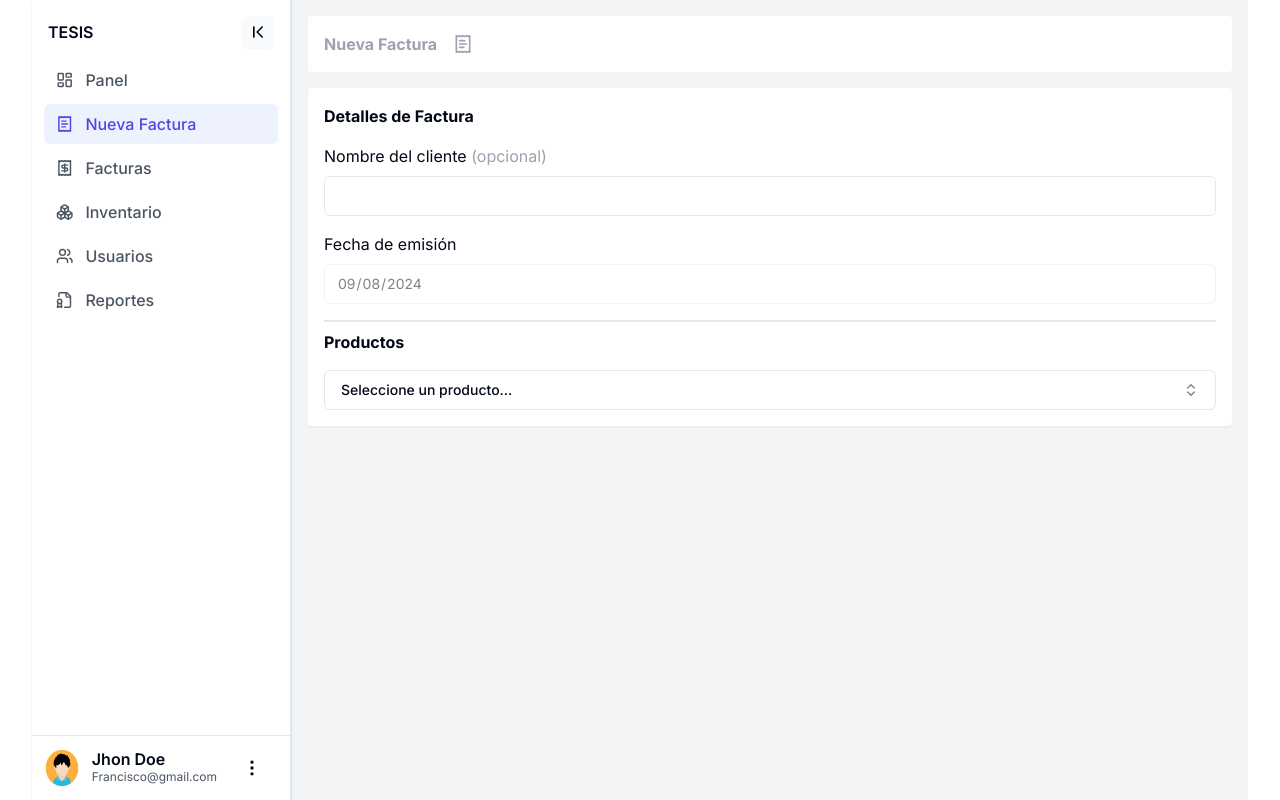
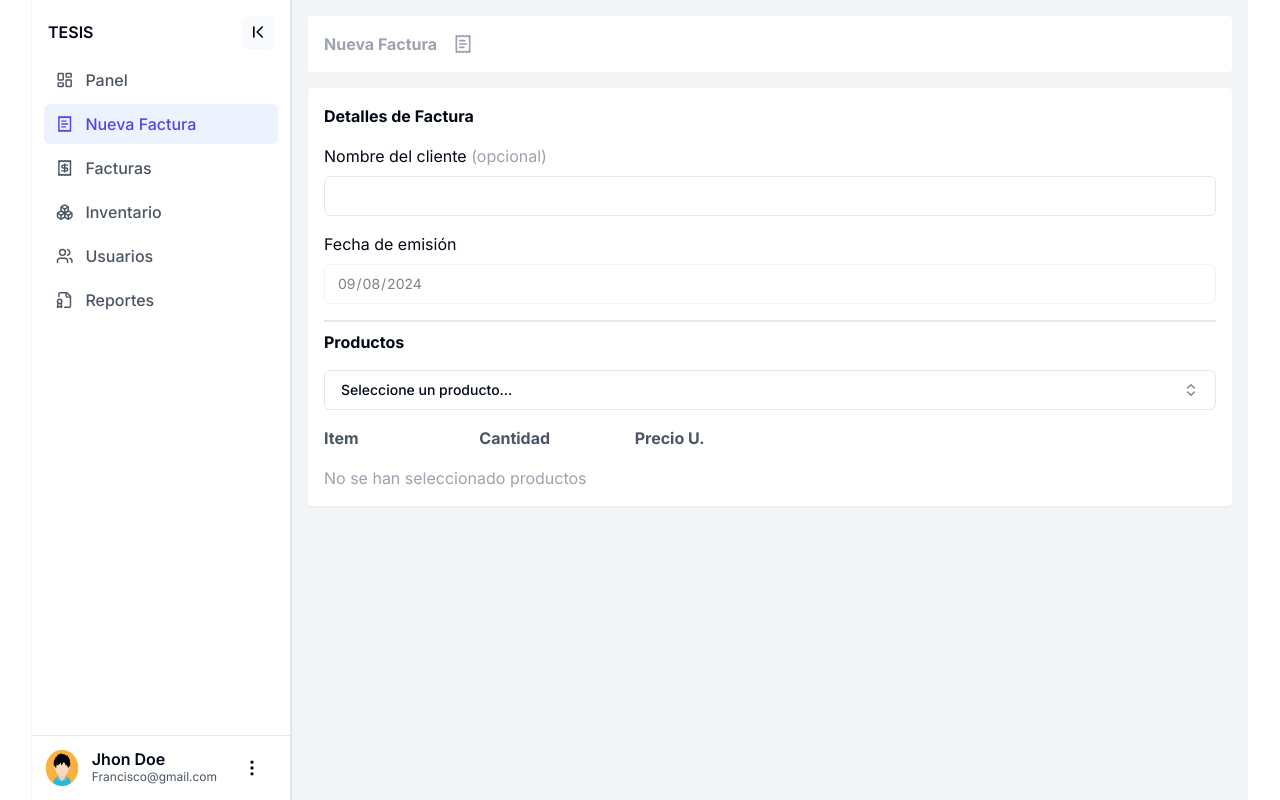
Before and after one commit to francisco-JGC/Inventory-plus-frontend, a Next.js app: page /dashboard/new-invoice in a window 1280 px wide. Built offline with nearby package versions, Linux system fonts and the light colour scheme.

Commit message:
feat: render list selected products

```diff
--- a/src/app/dashboard/new-invoice/_components/invoiceDetails.tsx
+++ b/src/app/dashboard/new-invoice/_components/invoiceDetails.tsx
@@ -3,6 +3,7 @@ import { IProductInvoice, ISelectedItem } from "../page"
 import { ChangeEvent } from "react"
 import { IClientInfo } from "../page"
 import { InputSearchProduct } from "./InputSearchProduct"
+import { ItemSelectedProduct } from "./itemSelectedProduct"
 
 interface IProps {
   products: IProductInvoice[]
@@ -47,10 +48,30 @@ export const InvoiceDetails = ({ products, handleInputChangeClientInfo, clientIn
             products={products}
           />
         </div>
-        {
-
-        }
+        <div className="flex flex-col gap-2 max-w-[450px]">
+          <div className="w-full flex justify-between gap-4 mb-2">
+            <span className="font-bold text-gray-600 w-2/4">Item</span>
+            <span className="font-bold text-gray-600 w-2/4">Cantidad</span>
+            <span className="font-bold text-gray-600 w-2/4">Precio U.</span>
+          </div>
+          {
+            selectedProducts.length > 0 ? (
+              selectedProducts.map((product) => (
+                <ItemSelectedProduct
+                  product={product}
+                  handleItemQuantity={handleItemQuantity}
+                  key={product.id}
+                />
+              ))
+            )
+              : (
+                <div>
+                  <span className="text-gray-400">No se han seleccionado productos</span>
+                </div>
+              )
+          }
+        </div>
       </div>
-    </div>
+    </div >
   )
 }
```
